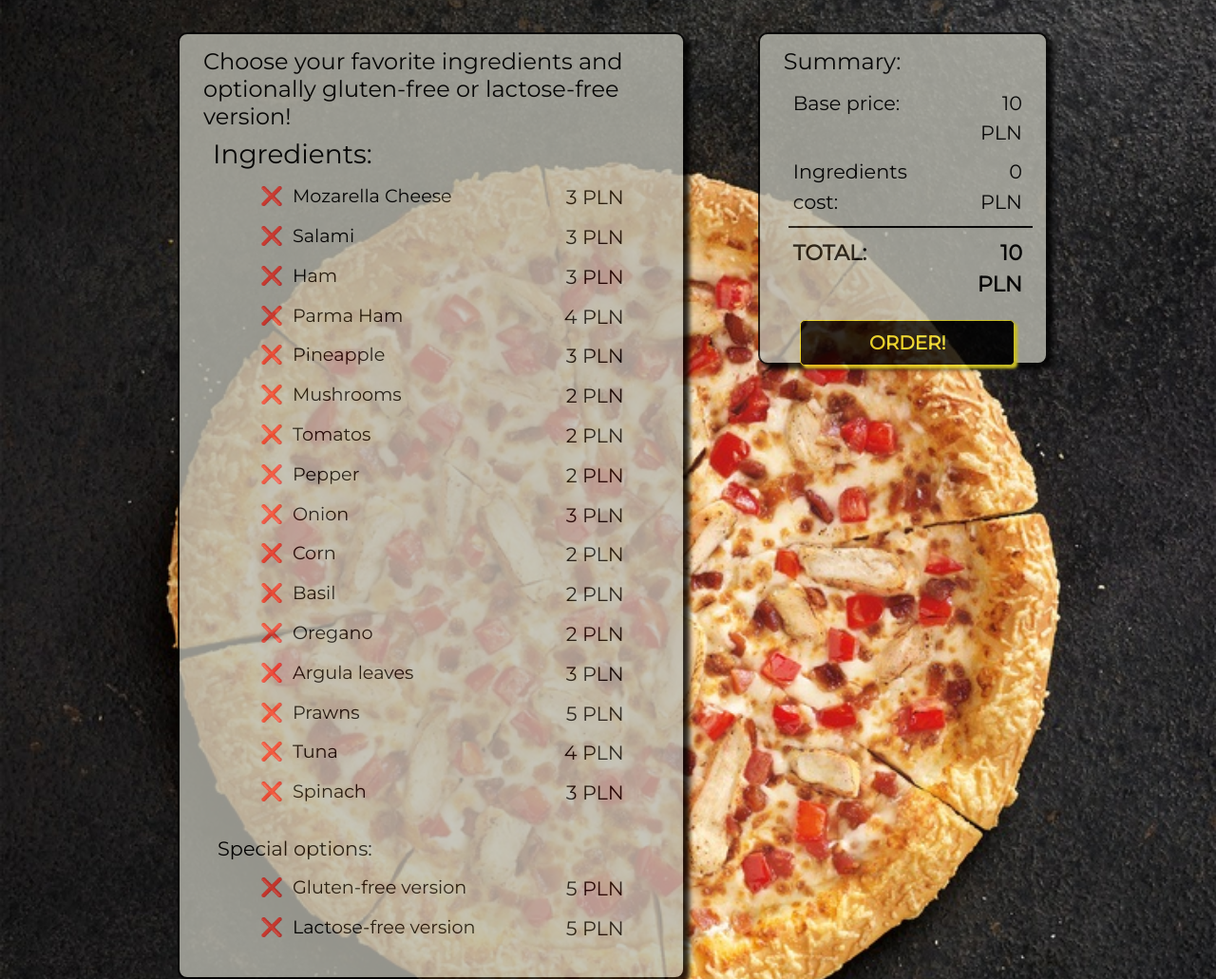
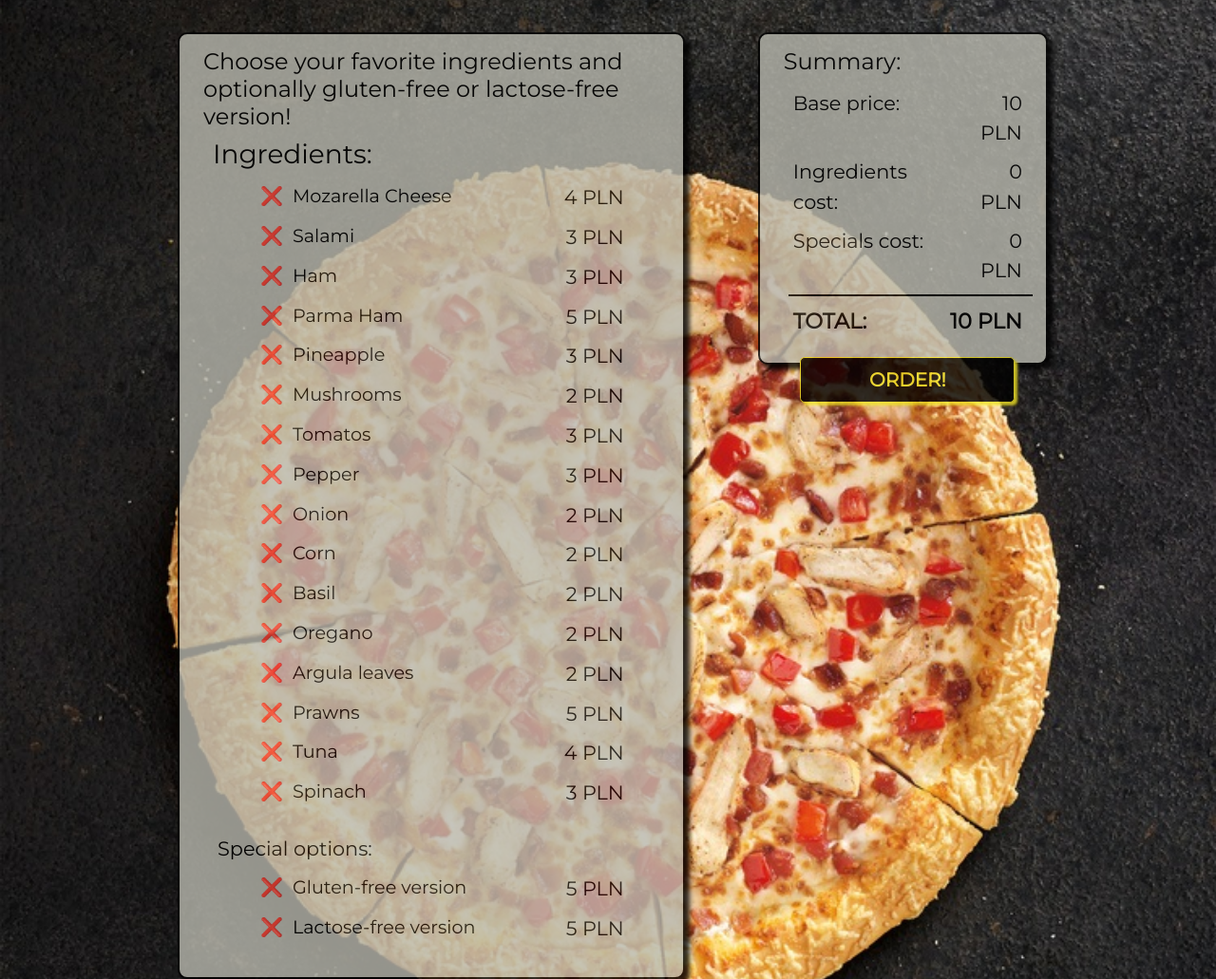
Before and after one commit to ziolek2609/HCI-Project, a Django app: page /order_pizza/ in a window 1280 px wide. Shown: the part 211-1242 px from the top of the page at 95% size. Run offline with Django 3.2, Linux system fonts and the light colour scheme; some libraries are stand-ins or nearby versions.

Commit message:
Update order_pizza.html

```diff
--- a/uploads/templates/order_pizza.html
+++ b/uploads/templates/order_pizza.html
@@ -1,6 +1,7 @@
 {% extends 'base.html' %} {% block content %}
 <form method="POST" class="ordering">
     {% csrf_token %}
+
     <div class="row">
         <h1 class="ordertitle col-sm-12">Create and order your unique pizza!</h1>
         <div class="ingredients col-sm-7">
@@ -10,67 +11,67 @@
                 <div class="checkboxes col-sm-12">
                     <ul class="ing">
                         <li class="row">
-                            <input type="checkbox" id="item0">
-                            <label for="item0" class="col-7">Mozarella Cheese</label><span class="right col-4">3 PLN</span>
+                            <input type="checkbox" id="item0" onclick="OnChangeCheckbox4 (this)">
+                            <label for="item0" class="col-7">Mozarella Cheese</label><span class="right col-4">4 PLN</span>
                         </li>
                         <li class="row">
-                            <input type="checkbox" id="item1">
+                            <input type="checkbox" id="item1" onclick="OnChangeCheckbox3 (this)">
                             <label for="item1" class="col-7">Salami</label><span class="right col-4">3 PLN</span>
                         </li>
                         <li class="row">
-                            <input type="checkbox" id="item2">
+                            <input type="checkbox" id="item2" onclick="OnChangeCheckbox3 (this)">
                             <label for="item2" class="col-7">Ham</label><span class="right col-4">3 PLN</span>
                         </li>
                         <li class="row">
-                            <input type="checkbox" id="item3">
-                            <label for="item3" class="col-7">Parma Ham</label><span class="right col-4">4 PLN</span>
+                            <input type="checkbox" id="item3" onclick="OnChangeCheckbox5 (this)">
+                            <label for="item3" class="col-7">Parma Ham</label><span class="right col-4">5 PLN</span>
                         </li>
                         <li class="row">
-                            <input type="checkbox" id="item4">
+                            <input type="checkbox" id="item4" onclick="OnChangeCheckbox3 (this)">
                             <label for="item4" class="col-7">Pineapple</label><span class="right col-4">3 PLN</span>
                         </li>
                         <li class="row">
-                            <input type="checkbox" id="item5">
+                            <input type="checkbox" id="item5" onclick="OnChangeCheckbox2 (this)">
                             <label for="item5" class="col-7">Mushrooms</label><span class="right col-4">2 PLN</span>
                         </li>
                         <li class="row">
-                            <input type="checkbox" id="item6">
-                            <label for="item6" class="col-7">Tomatos</label><span class="right col-4">2 PLN</span>
+                            <input type="checkbox" id="item6" onclick="OnChangeCheckbox3 (this)">
+                            <label for="item6" class="col-7">Tomatos</label><span class="right col-4">3 PLN</span>
                         </li>
                         <li class="row">
-                            <input type="checkbox" id="item7">
-                            <label for="item7" class="col-7">Pepper</label><span class="right col-4">2 PLN</span>
+                            <input type="checkbox" id="item7" onclick="OnChangeCheckbox3 (this)">
+                            <label for="item7" class="col-7">Pepper</label><span class="right col-4">3 PLN</span>
                         </li>
                         <li class="row">
-                            <input type="checkbox" id="item8">
-                            <label for="item8" class="col-7">Onion</label><span class="right col-4">3 PLN</span>
+                            <input type="checkbox" id="item8" onclick="OnChangeCheckbox2 (this)">
+                            <label for="item8" class="col-7">Onion</label><span class="right col-4">2 PLN</span>
                         </li>
                         <li class="row">
-                            <input type="checkbox" id="item9">
+                            <input type="checkbox" id="item9" onclick="OnChangeCheckbox2 (this)">
                             <label for="item9" class="col-7">Corn</label><span class="right col-4">2 PLN</span>
                         </li>
                         <li class="row">
-                            <input type="checkbox" id="item10">
+                            <input type="checkbox" id="item10" onclick="OnChangeCheckbox2 (this)">
                             <label for="item10" class="col-7">Basil</label><span class="right col-4">2 PLN</span>
                         </li>
                         <li class="row">
-                            <input type="checkbox" id="item11">
+                            <input type="checkbox" id="item11" onclick="OnChangeCheckbox2 (this)">
                             <label for="item11" class="col-7">Oregano</label><span class="right col-4">2 PLN</span>
                         </li>
                         <li class="row">
-                            <input type="checkbox" id="item12">
-                            <label for="item12" class="col-7">Argula leaves</label><span class="right col-4">3 PLN</span>
+                            <input type="checkbox" id="item12" onclick="OnChangeCheckbox2 (this)">
+                            <label for="item12" class="col-7">Argula leaves</label><span class="right col-4">2 PLN</span>
                         </li>
                         <li class="row">
-                            <input type="checkbox" id="item13">
+                            <input type="checkbox" id="item13" onclick="OnChangeCheckbox5 (this)">
                             <label for="item13" class="col-7">Prawns</label><span class="right col-4">5 PLN</span>
                         </li>
                         <li class="row">
-                            <input type="checkbox" id="item14">
+                            <input type="checkbox" id="item14" onclick="OnChangeCheckbox4 (this)">
                             <label for="item14" class="col-7">Tuna</label><span class="right col-4">4 PLN</span>
                         </li>
                         <li class="row">
-                            <input type="checkbox" id="item15">
+                            <input type="checkbox" id="item15" onclick="OnChangeCheckbox3 (this)">
                             <label for="item15" class="col-7">Spinach</label><span class="right col-4">3 PLN</span>
                         </li>
                     </ul>
@@ -79,11 +80,11 @@
                     <div class="checkboxes col-sm-12">
                         <ul class="ing">
                             <li class="row">
-                            <input type="checkbox" id="item16">
+                                <input type="checkbox" id="item16" onclick="OnChangeCheckboxSpecial (this)">
                                 <label for="item16" class="col-7">Gluten-free version</label><span class="right col-4">5 PLN</span>
                             </li>
                             <li class="row">
-                            <input type="checkbox" id="item17">
+                                <input type="checkbox" id="item17" onclick="OnChangeCheckboxSpecial (this)">
                                 <label for="item17" class="col-7">Lactose-free version</label><span class="right col-4">5 PLN</span>
                             </li>
                         </ul>
@@ -94,12 +95,93 @@
             <h2 id="form__header-1">Summary:</h2>
             <div class="row">
                 <span class="left col-8">Base price:</span><span class="right col-4">10 PLN</span>
-                <span class="left col-8">Ingredients cost:</span><span class="right col-4">0 PLN</span>
+                <span class="left col-8">Ingredients cost:</span><span class="right col-4" id="ing">0 PLN</span>
+                <span class="left col-8">Specials cost:</span><span class="right col-4" id="special">0 PLN</span>
                 <span class="line"></span>
-                <span class="left col-8" style="font-weight: bold; font-size: 1.4rem;">TOTAL:</span><span class="right col-4" style="font-weight: bold; font-size:1.4rem">10 PLN</span>
+                <span class="left col-7" style="font-weight: bold; font-size: 1.4rem;">TOTAL:</span><span class="right col-5" id="total" style="font-weight: bold; font-size:1.4rem">10 PLN</span>
                 <button type="submit" class="btn btn-primary btn-lg offset-1 col-10 order">ORDER!</button>
             </div>
         </div>
 </form>
 
+
+<script type="text/javascript">
+    var money = 0
+    var money_special = 0
+    var money_total = 10
+    var sume = document.getElementById("ing")
+    var special = document.getElementById("special")
+    var total = document.getElementById("total")
+
+    function OnChangeCheckbox2(checkbox) {
+        if (checkbox.checked) {
+            money += 2
+            money_total += 2
+            sume.innerText = `${money} PLN`
+            total.innerText = `${money_total} PLN`
+        } else {
+            money -= 2
+            money_total -= 2
+            sume.innerText = `${money} PLN`
+            total.innerText = `${money_total} PLN`
+        }
+    }
+
+    function OnChangeCheckbox3(checkbox) {
+        if (checkbox.checked) {
+            money += 3
+            money_total += 3
+            sume.innerText = `${money} PLN`
+            total.innerText = `${money_total} PLN`
+        } else {
+            money -= 3
+            money_total -= 3
+            sume.innerText = `${money} PLN`
+            total.innerText = `${money_total} PLN`
+        }
+    }
+
+    function OnChangeCheckbox4(checkbox) {
+        if (checkbox.checked) {
+            money += 4
+            money_total += 4
+            sume.innerText = `${money} PLN`
+            total.innerText = `${money_total} PLN`
+        } else {
+            money -= 4
+            money_total -= 4
+            sume.innerText = `${money} PLN`
+            total.innerText = `${money_total} PLN`
+        }
+    }
+
+    function OnChangeCheckbox5(checkbox) {
+        if (checkbox.checked) {
+            money += 5
+            money_total += 5
+            sume.innerText = `${money} PLN`
+            total.innerText = `${money_total} PLN`
+        } else {
+            money -= 5
+            money_total -= 5
+            sume.innerText = `${money} PLN`
+            total.innerText = `${money_total} PLN`
+        }
+    }
+
+    function OnChangeCheckboxSpecial(checkbox) {
+        if (checkbox.checked) {
+            money_special += 5
+            money_total += 5
+            special.innerText = `${money_special} PLN`
+            total.innerText = `${money_total} PLN`
+        } else {
+            money_special -= 5
+            money_total -= 5
+            special.innerText = `${money_special} PLN`
+            total.innerText = `${money_total} PLN`
+        }
+    }
+</script>
+
 {% endblock %}
```
Lines whose indentation alone changed are shown as unchanged.
